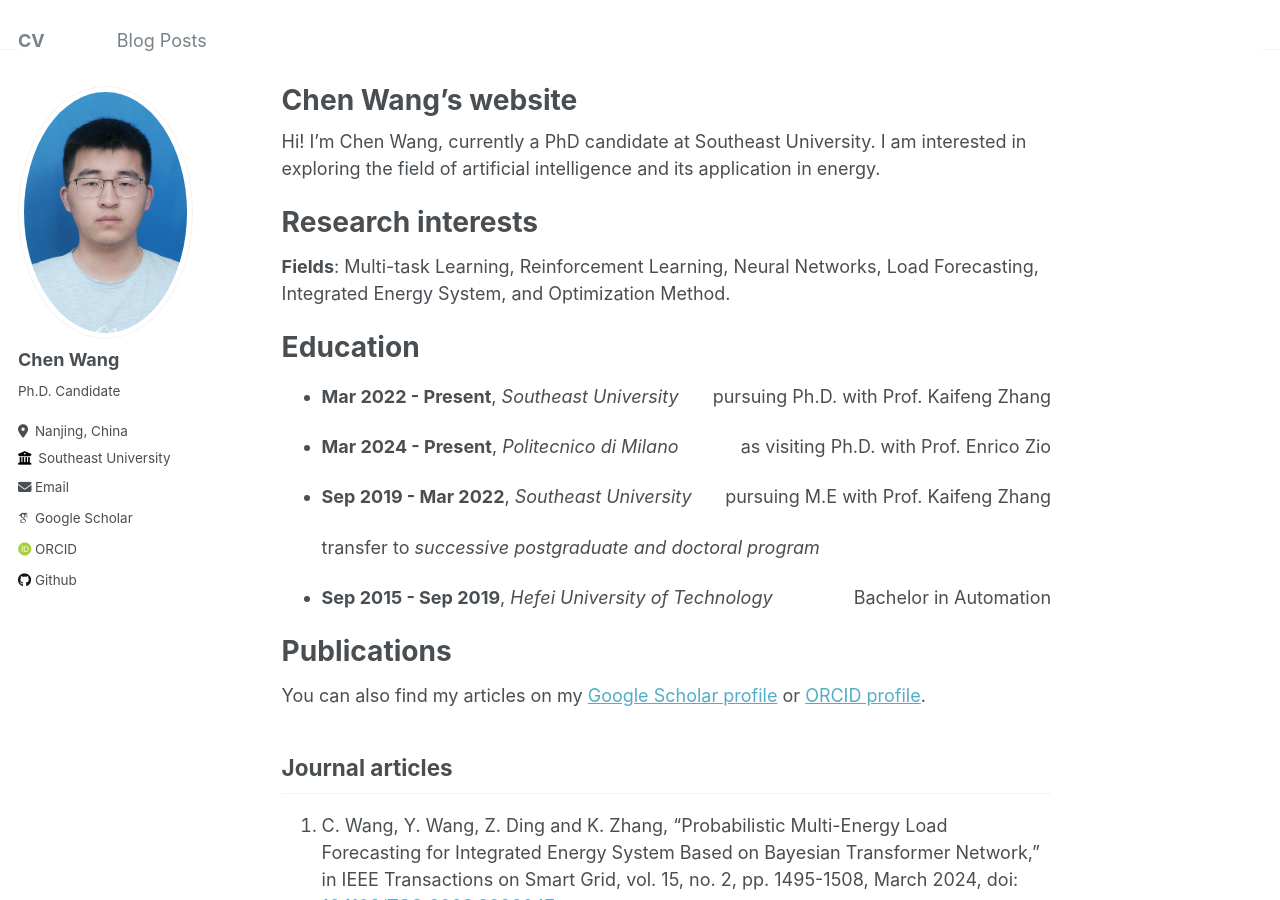
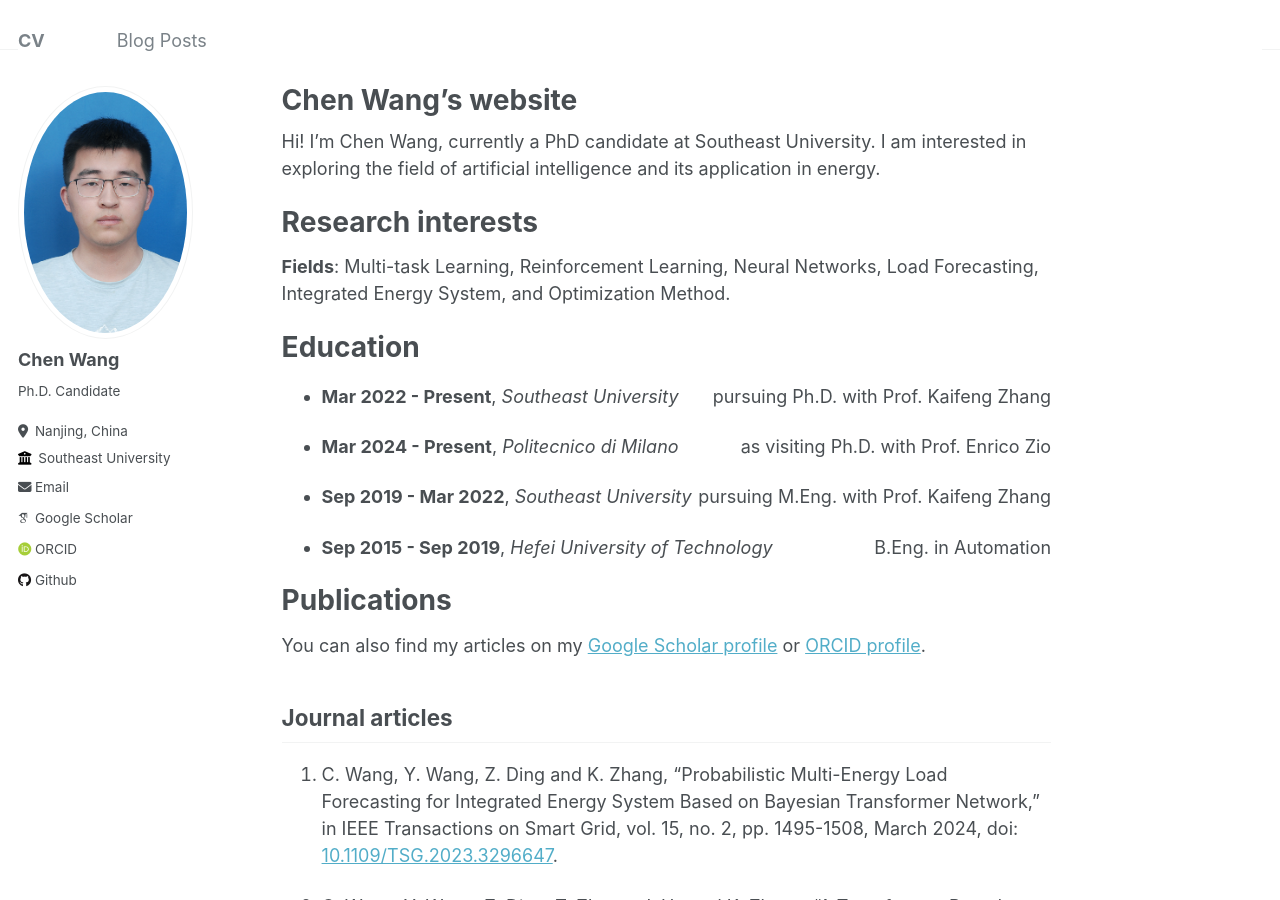
Before and after one commit to wangc1073/wangc1073.github.io, a Jekyll site: the page built from _pages/about.md, in a window 1280 px wide and 900 px high. Built offline with Jekyll 4.4.1, drawn with Linux system fonts in a browser that asks for light colours; some web fonts are replaced.

Commit message:
Update about.md

```diff
--- a/_pages/about.md
+++ b/_pages/about.md
@@ -23,9 +23,9 @@
 
 * <p style="text-align:left;"><b>Mar 2024 - Present</b>, <i>Politecnico di Milano</i><span style="float:right;">as visiting Ph.D. with Prof. Enrico Zio</span></p>
 
-* <p style="text-align:left;"><b>Sep 2019 - Mar 2022</b>, <i>Southeast University</i><span style="float:right;">pursuing M.E with Prof. Kaifeng Zhang</span></p>transfer to *successive postgraduate and doctoral program*
+* <p style="text-align:left;"><b>Sep 2019 - Mar 2022</b>, <i>Southeast University</i><span style="float:right;">pursuing M.Eng. with Prof. Kaifeng Zhang</span></p>
 
-* <p style="text-align:left;"><b>Sep 2015 - Sep 2019</b>, <i>Hefei University of Technology</i><span style="float:right;">Bachelor in Automation</span></p>
+* <p style="text-align:left;"><b>Sep 2015 - Sep 2019</b>, <i>Hefei University of Technology</i><span style="float:right;">B.Eng. in Automation</span></p>
 
 Publications
 ======
```
